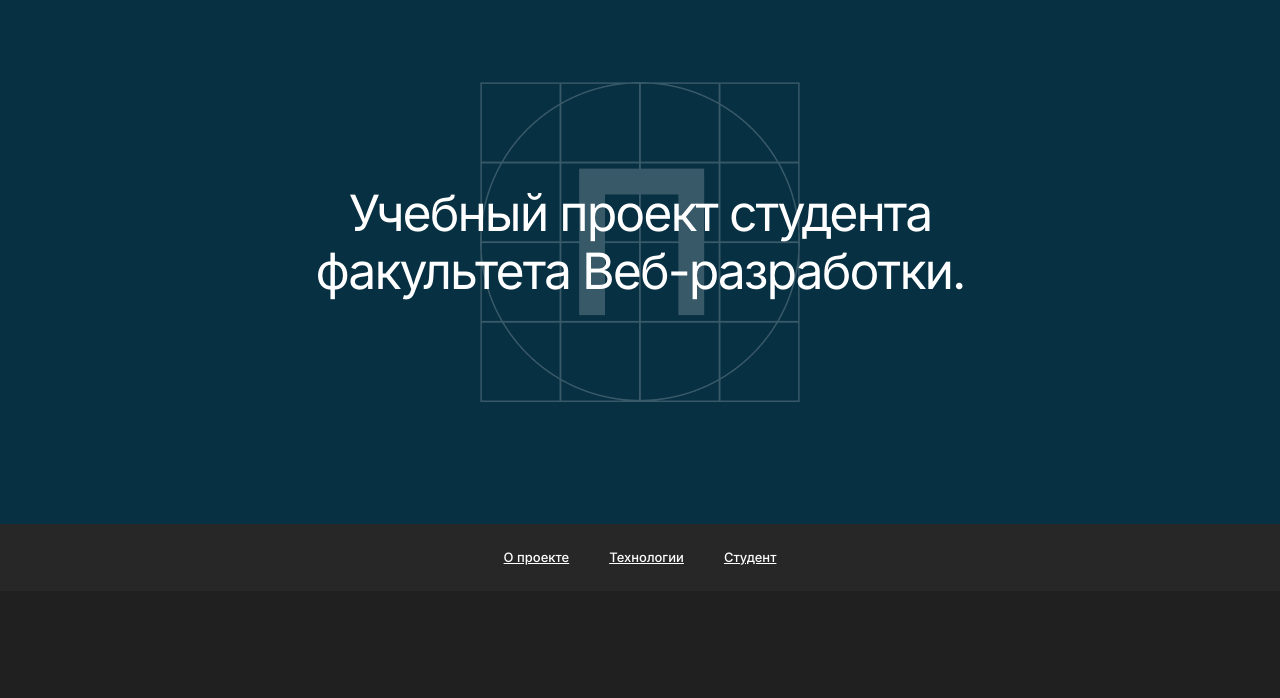
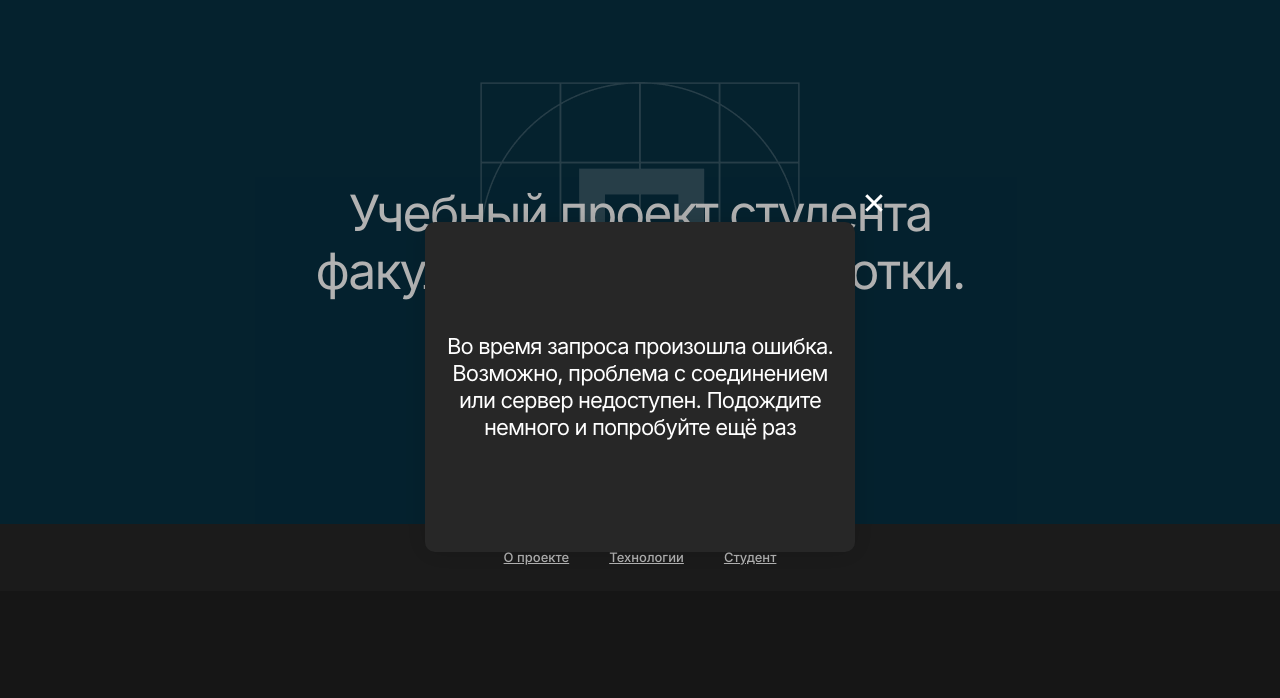
Before and after one commit to Aleksandr-Abramov/movies-explorer-frontend, a React app: page / in a window 1280 px wide. Shown: the part 78-776 px from the top of the page. Built offline with nearby package versions, Linux system fonts and the light colour scheme; no server answers.

```diff
--- a/src/components/App.js
+++ b/src/components/App.js
@@ -11,13 +11,14 @@
 // import Preloader from './shared/preloader/Preloader';
 // import NotFound404 from './page-404/page-404/NotFound404';
 import Movies from './movies-page/Movies';
-import SavedMovies from './saved-movies-page/SavedMovies';
+// import SavedMovies from './saved-movies-page/SavedMovies';
 import MainMenuUnauthorized from './shared/main-menu-unauthorized/MainMenuUnauthorized.jsx';
 import Menu from './menu/Menu';
 import Popup from './shared/popup/Popup';
 import { useState, useEffect } from 'react';
 import { PopupContext } from './context/Context';
 import apiMovies from '../utils/MoviesApi';
+import Toltip from './shared/toltip/Toltip';
 // import { useEffect } from 'react';
 
 function App() {
@@ -36,24 +37,20 @@
       .then(function (arr) {
         setMovieData(arr);
       })
-      .catch((err) =>
-        console.log(
-          `Во время запроса произошла ошибка.
-           Возможно, проблема с соединением или сервер недоступен.
-           Подождите немного и попробуйте ещё раз`
-        )
+      .catch(
+        (err) => {
+          handlerOpenPopup();
+        }
+        // console.log(
+        //   `Во время запроса произошла ошибка.
+        //    Возможно, проблема с соединением или сервер недоступен.
+        //    Подождите немного и попробуйте ещё раз`
+        // )
       );
   }, []);
 
   return (
     <Switch>
-      <Route exact path='/signin'>
-        <Login />
-      </Route>
-      <Route exact path='/signup'>
-        <Register />
-      </Route>
-      <Route exact path='/movies'>
       <PopupContext.Provider
         value={{
           handlerOpenPopup,
@@ -62,21 +59,23 @@
           movieData,
         }}
       >
+        <Route exact path='/signin'>
+          <Login />
+        </Route>
+        <Route exact path='/signup'>
+          <Register />
+        </Route>
+        <Route exact path='/movies'>
           <Movies />
           <Popup>
             <Menu />
           </Popup>
-        </PopupContext.Provider>
         </Route>
         <Route exact path='/saved-movies'>
-        <PopupContext.Provider
-          value={{ handlerOpenPopup, openClosePopup, handlerClosePopup }}
-        >
-          <SavedMovies />
+          {/* <SavedMovies /> */}
           <Popup>
             <Menu />
           </Popup>
-        </PopupContext.Provider>
         </Route>
         <Route exact path='/profile'>
           <Profile />
@@ -88,6 +87,13 @@
           <Main />
           <Footer />
         </Route>
+        <Popup>
+          <Toltip handlerClosePopup={handlerClosePopup}>
+            Во время запроса произошла ошибка. Возможно, проблема с соединением
+            или сервер недоступен. Подождите немного и попробуйте ещё раз
+          </Toltip>
+        </Popup>
+      </PopupContext.Provider>
     </Switch>
   );
 }
--- a/src/components/menu/menu.css
+++ b/src/components/menu/menu.css
@@ -70,6 +70,10 @@
   background: transparent url(../../images/svg/home-page/close.svg) no-repeat
     center center;
 }
+.menu__btn-close_toltip {
+  top: -30px;
+  right: -30px;
+}
 .menu__link_active {
   text-decoration: underline;
   text-underline-offset: 4px;
--- a/src/components/saved-movies-page/SavedMovies.jsx
+++ b/src/components/saved-movies-page/SavedMovies.jsx
@@ -2,10 +2,10 @@
 import './savedMovies.css';
 import Footer from '../shared/footer/Footer'
 import Header from '../shared/header/Header';
-import SearchForm from '../shared/search-form/SearchForm';
+// import SearchForm from '../shared/search-form/SearchForm';
 import MainMenuAuthorized from '../shared/main-menu-authorized/MainMenuAuthorized';
 // import MoreContent from '../shared/more-content/MoreContent';
-import MoviesCardList from '../shared/moviesCardList/MoviesCardList';
+// import MoviesCardList from '../shared/moviesCardList/MoviesCardList';
 
 export default function Movies() {
   return (
@@ -16,8 +16,8 @@
     </Header>
     <main className='movies'>
       <div className="wrapper">
-        <SearchForm />
-        <MoviesCardList />
+      {/* <SearchForm /> */}
+
         {/* <MoreContent /> */}
       </div>
     </main>
--- a/src/components/shared/popup/Popup.jsx
+++ b/src/components/shared/popup/Popup.jsx
@@ -7,7 +7,7 @@
   const { openClosePopup } = useContext(PopupContext);
 
   return (
-    <div className={`popup ${openClosePopup ? 'popup__open':''}`}>
+    <div className={`popup ${openClosePopup ? 'popup__open':''}`} >
         {children}
     </div>
   );
--- /dev/null
+++ b/src/components/shared/toltip/Toltip.jsx
@@ -0,0 +1,12 @@
+import React from 'react';
+import './toltip.css';
+
+
+export default function Toltip({ children, handlerClosePopup }) {
+  return (
+    <div className='toltip'>
+        <p className='toltip__text'>{children}</p>
+        <button type='button' className='menu__btn-close menu__btn-close_toltip' onClick={handlerClosePopup} ></button>
+    </div>
+  );
+}
--- /dev/null
+++ b/src/components/shared/toltip/toltip.css
@@ -0,0 +1,25 @@
+.toltip {
+  position: relative;
+  margin: 300px auto 0;
+  display: flex;
+  flex-direction: column;
+  align-items: center;
+  width: 430px;
+  height: 330px;
+  justify-content: center;
+  background: #272727;
+  box-shadow: 0px 0px 25px rgba(0, 0, 0, 0.15);
+  border-radius: 10px;
+}
+
+.toltip__text {
+  width: 400px;
+  text-align: center;
+  padding: 0;
+  margin: 0;
+  font-family: 'Inter-Regular', Arial, Helvetica, sans-serif;
+  font-size: 22px;
+  line-height: 27px;
+  letter-spacing: -0.04em;
+  color: #ffffff;
+}
```
Lines whose indentation alone changed are shown as unchanged.
